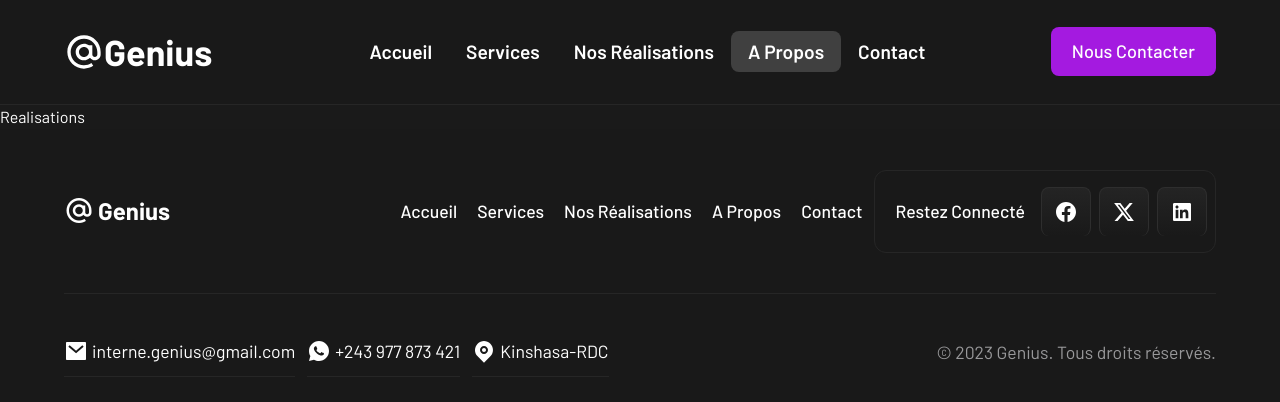
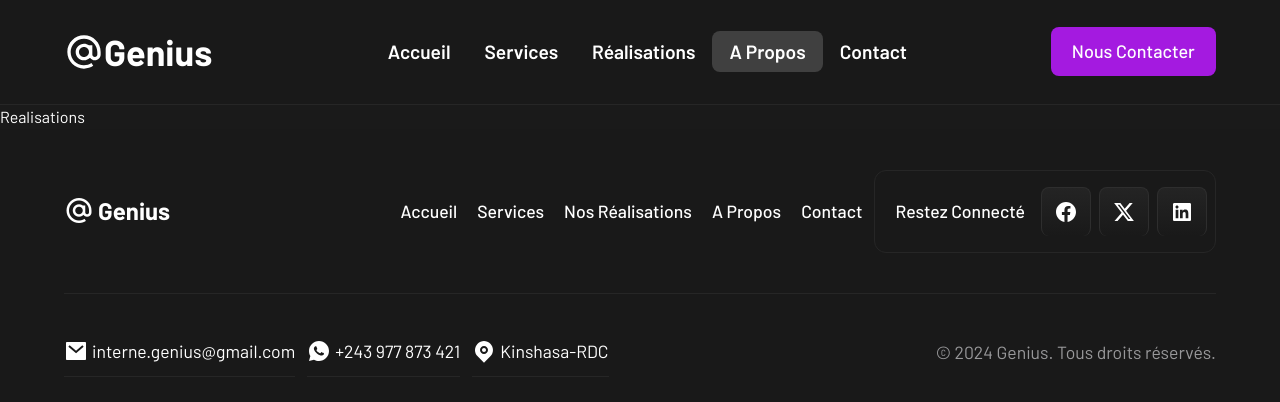
Before and after one commit to Joe-Itax/genius-website-next, a Next.js app: page /about in a window 1280 px wide. Shown: the top 402 px of the page. Built offline with nearby package versions, Linux system fonts and the light colour scheme.

Commit message:
fix: quelques erreurs d'affichage au niveau du header et footer

```diff
--- a/app/ui/footer.tsx
+++ b/app/ui/footer.tsx
@@ -5,11 +5,13 @@ import {
   RiLinkedinBoxFill,
   RiMailFill,
   RiWhatsappFill,
-  // ri-map-pin-fill
   RiMapPinFill,
 } from "@remixicon/react";
 
 export default function Footer({ className }: { className?: string }) {
+  const date = new Date();
+
+  const currentYear = date.getFullYear();
   return (
     <footer
       className={`px-2 py-0 md:px-4 lg:px-8 xl:px-16 bg-[#191919] text-gray-100 flex flex-col justify-center items-center text-[1.1rem] pb-8`}
@@ -121,7 +123,7 @@ export default function Footer({ className }: { className?: string }) {
           </div>
           <div className={`text-center pt-6 lg:pt-0`}>
             <span className={`text-[#98989A]`}>
-              © 2023 Genius. Tous droits réservés.
+              © {currentYear} Genius. Tous droits réservés.
             </span>
           </div>
         </div>
--- a/app/ui/header/header.tsx
+++ b/app/ui/header/header.tsx
@@ -28,8 +28,8 @@ export default function Header({ className }: { className?: string }) {
           </Link>
         </div>
 
-        <NavDesktop className="hidden min-[1000px]:block" />
-        <div className="cta-contact_us hidden min-[1000px]:block">
+        <NavDesktop className="hidden min-[1170px]:block" />
+        <div className="cta-contact_us hidden min-[1170px]:block">
           <Link
             href="/contact"
             className="btn text-[#FEFEFE] border-2 border-solid bg-primary hover:bg-primary-foreground"
--- a/app/ui/header/nav-desktop.tsx
+++ b/app/ui/header/nav-desktop.tsx
@@ -26,7 +26,7 @@ export default function NavDesktop({ className }: { className?: string }) {
             href="/realisations"
             className={clsx("", path === "/realisations" && "active")}
           >
-            Nos Réalisations
+            Réalisations
           </Link>
         </li>
         <li>
--- a/app/ui/header/nav-mobile.tsx
+++ b/app/ui/header/nav-mobile.tsx
@@ -22,15 +22,15 @@ export default function NavMobile() {
   };
   return (
     <Sheet open={open} onOpenChange={setOpen}>
-      <SheetTrigger asChild className={`min-[1000px]:hidden`}>
-        <div className="menu-icon-box cursor-pointer min-[1000px]:hidden z-50 p-2 bg-[#262626] rounded-md">
+      <SheetTrigger asChild className={`min-[1170px]:hidden`}>
+        <div className="menu-icon-box cursor-pointer min-[1170px]:hidden z-50 p-2 bg-[#262626] rounded-md">
           <RiMenu4Line
             size={35}
             className="menu-icon rounded-lg icon-hamburger open-menu"
           />
         </div>
       </SheetTrigger>
-      <SheetContent className="w-full min-[400px]:w-[400px] min-[1000px]:hidden">
+      <SheetContent className="w-full min-[400px]:w-[400px] min-[1170px]:hidden">
         <SheetHeader className="flex flex-row">
           <Link
             onClick={() => setOpenState()}
@@ -68,7 +68,7 @@ export default function NavMobile() {
                 href="/realisations"
                 className={clsx("", path === "/realisations" && "active")}
               >
-                Nos Réalisations
+                Réalisations
               </Link>
             </li>
             <li>
```
